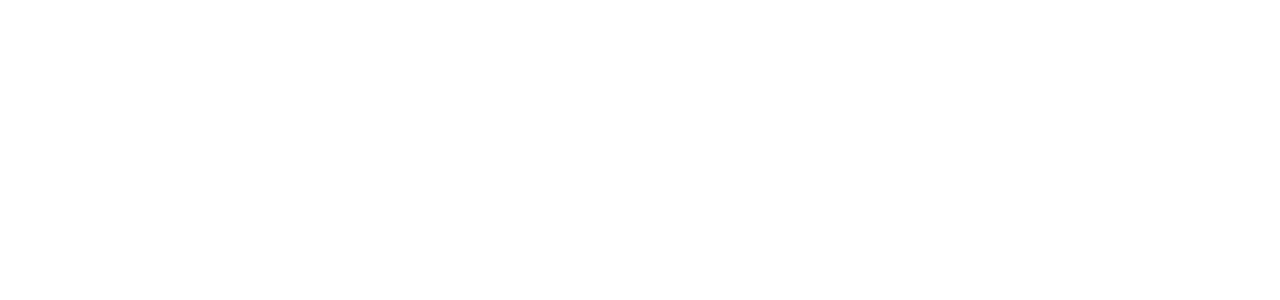
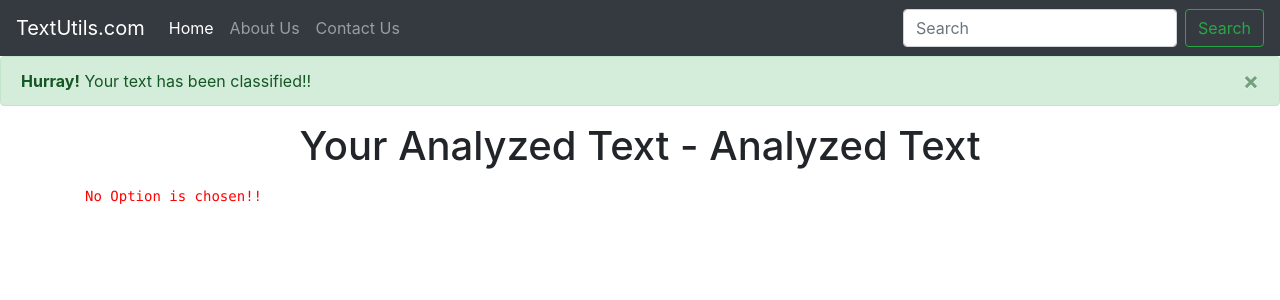
Before and after one commit to nmn-gupta/textClassifier, a Django app: page /translate in a window 1280 px wide. Before the commit the part shown is empty. Shown: the top 300 px of the page. Run offline with Django 3.2, Linux system fonts and the light colour scheme; some libraries are stand-ins or nearby versions.

Commit message:
adding the bootstrap in analyze.html

```diff
--- a/textClassifier/templates/analyze.html
+++ b/textClassifier/templates/analyze.html
@@ -1,10 +1,75 @@
-<!DOCTYPE html>
+<!doctype html>
 <html lang="en">
 <head>
-    <meta charset="UTF-8">
-    <title>Title</title>
+    <!-- Required meta tags -->
+    <meta charset="utf-8">
+    <meta content="width=device-width, initial-scale=1, shrink-to-fit=no" name="viewport">
+
+    <!-- Bootstrap CSS -->
+    <link crossorigin="anonymous" href="https://stackpath.bootstrapcdn.com/bootstrap/4.2.1/css/bootstrap.min.css"
+          integrity="sha384-GJzZqFGwb1QTTN6wy59ffF1BuGJpLSa9DkKMp0DgiMDm4iYMj70gZWKYbI706tWS" rel="stylesheet">
+
+    <title>Text Classifier</title>
+
+    <style>
+
+
+    </style>
 </head>
 <body>
+<nav class="navbar navbar-expand-lg navbar-dark bg-dark">
+    <a class="navbar-brand" href="#">TextUtils.com</a>
+    <button aria-controls="navbarNavDropdown" aria-expanded="false" aria-label="Toggle navigation"
+            class="navbar-toggler" data-target="#navbarNavDropdown" data-toggle="collapse" type="button">
+        <span class="navbar-toggler-icon"></span>
+    </button>
+    <div class="collapse navbar-collapse" id="navbarNavDropdown">
+        <ul class="navbar-nav">
+            <li class="nav-item active">
+                <a class="nav-link" href="/">Home <span class="sr-only">(current)</span></a>
+            </li>
+            <li class="nav-item">
+                <a class="nav-link" href="#">About Us</a>
+            </li>
+            <li class="nav-item">
+                <a class="nav-link" href="#">Contact Us</a>
+            </li>
 
+        </ul>
+    </div>
+    <form class="form-inline">
+        <input aria-label="Search" class="form-control mr-sm-2" placeholder="Search" type="search">
+        <button class="btn btn-outline-success my-2 my-sm-0" type="submit">Search</button>
+    </form>
+</nav>
+
+
+<div class="alert alert-success alert-dismissible fade show" role="alert">
+    <strong>Hurray!</strong> Your text has been classified!!
+    <button aria-label="Close" class="close" data-dismiss="alert" type="button">
+        <span aria-hidden="true">×</span>
+    </button>
+</div>
+
+
+<div class="container">
+
+    <h1 style="text-align: center">Your Analyzed Text - {{ purpose }}</h1>
+    <p>
+    <div class="text">
+        <pre style="color: red">{{ converted_text }}</pre>
+    </div>
+    </p>
+</div>
+
+
+<!-- Optional JavaScript -->
+<!-- jQuery first, then Popper.js then Bootstrap JS -->
+<script crossorigin="anonymous" integrity="sha384-q8i/X+965DzO0rT7abK41JStQIAqVgRVzpbzo5smXKp4YfRvH+8abtTE1Pi6jizo"
+        src="https://code.jquery.com/jquery-3.3.1.slim.min.js"></script>
+<script crossorigin="anonymous" integrity="sha384-wHAiFfRlMFy6i5SRaxvfOCifBUQy1xHdJ/yoi7FRNXMRBu5WHdZYu1hA6ZOblgut"
+        src="https://cdnjs.cloudflare.com/ajax/libs/popper.js/1.14.6/umd/popper.min.js"></script>
+<script crossorigin="anonymous" integrity="sha384-B0UglyR+jN6CkvvICOB2joaf5I4l3gm9GU6Hc1og6Ls7i6U/mkkaduKaBhlAXv9k"
+        src="https://stackpath.bootstrapcdn.com/bootstrap/4.2.1/js/bootstrap.min.js"></script>
 </body>
 </html>
```
